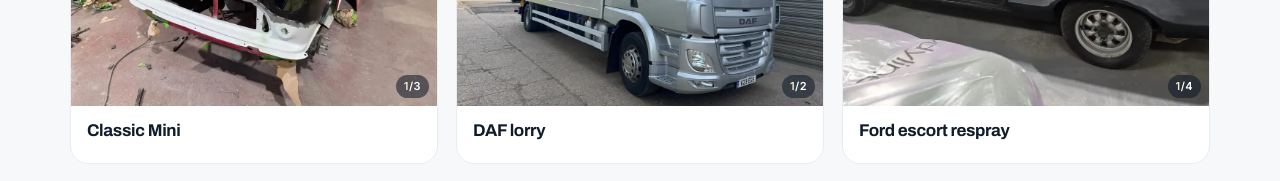
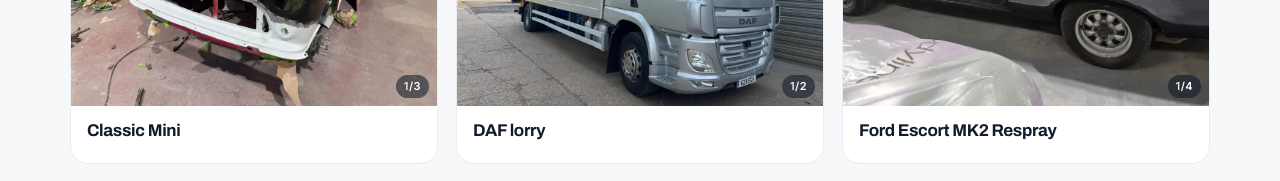
Before and after one commit to tingtom/jhpaintworx, an Astro site: page /jhpaintworx/workshop in a window 1280 px wide. Shown: the part 1580-1761 px from the top of the page. Built offline with nearby package versions, Linux system fonts and the light colour scheme; Astro itself is replaced by a stand-in of ours.

Commit message:
Update Paint jobs (workshop) “ford-escort-respray”

```diff
--- a/src/content/jobs/ford-escort-respray.md
+++ b/src/content/jobs/ford-escort-respray.md
@@ -1,5 +1,5 @@
 ---
-title: Ford escort respray
+title: Ford Escort MK2 Respray
 category: classics-historic
 images:
   - /jhpaintworx/images/uploads/pasted-image-1792099972049.webp
```
